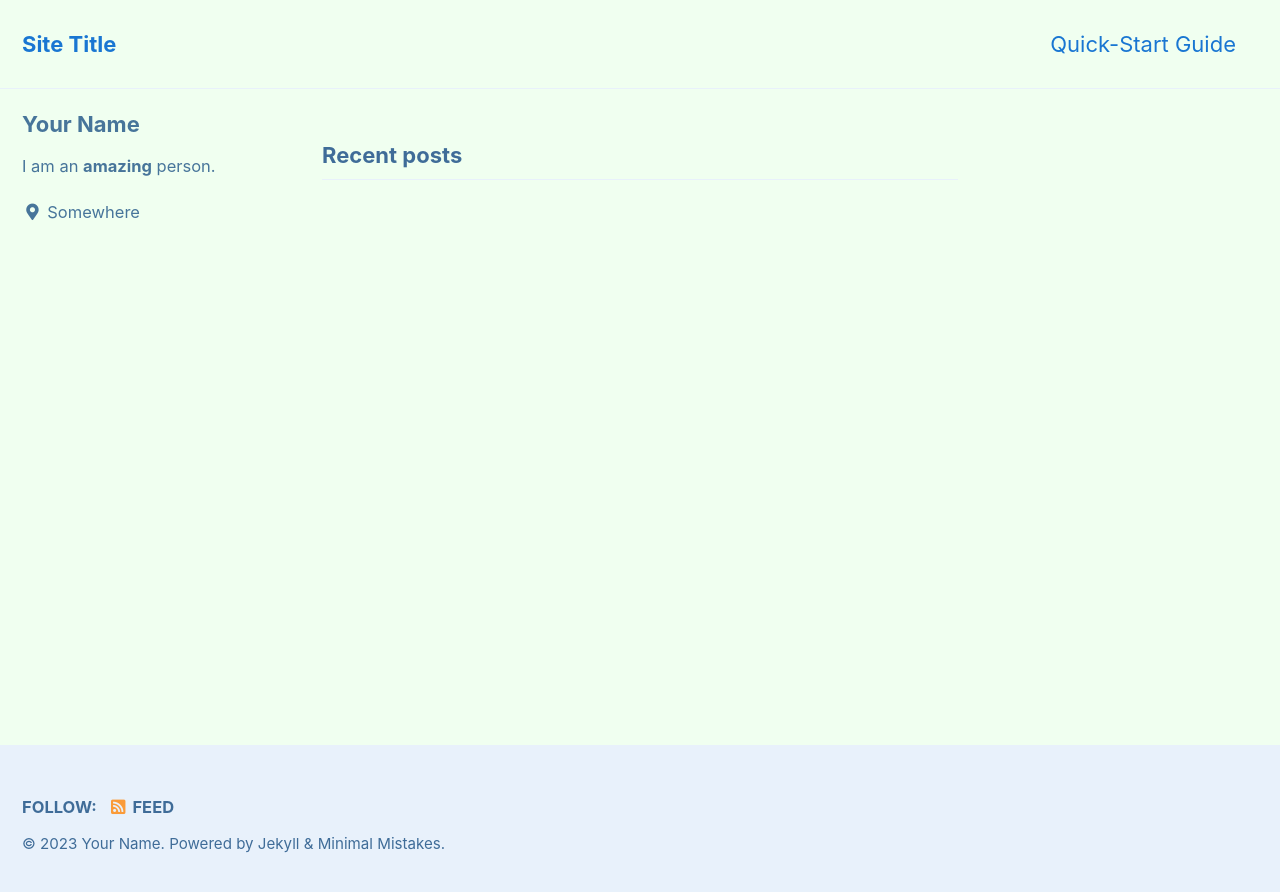
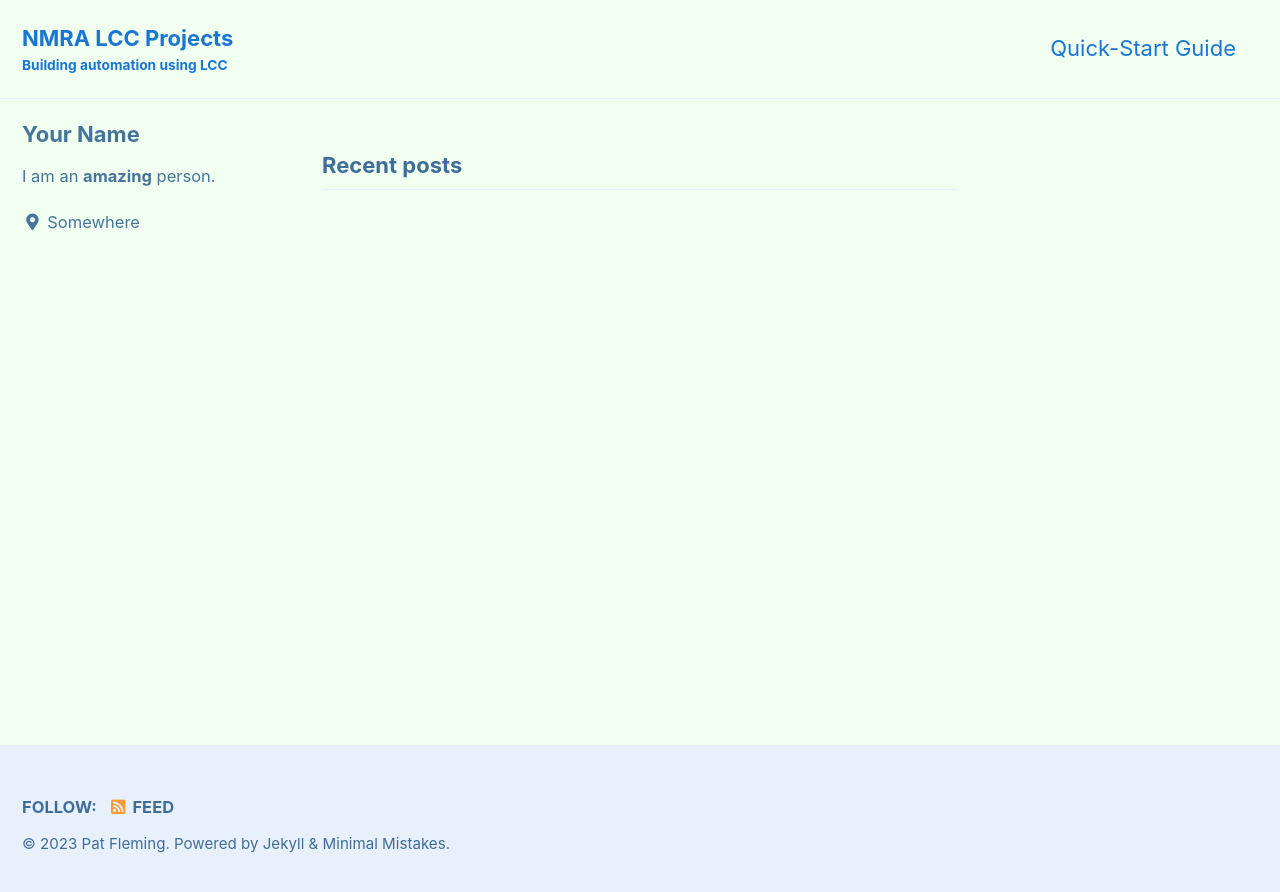
Before and after one commit to patfleming/patfleming.github.io, a Jekyll site: the page built from index.html, in a window 1280 px wide. Shown: the top 892 px of the page. Built offline with Jekyll 4.4.1, drawn with Linux system fonts in a browser that asks for light colours; cached includes are drawn as plain includes; the list of posts is cut into pages by our own code.

Commit message:
Update _config.yml

```diff
--- a/_config.yml
+++ b/_config.yml
@@ -16,18 +16,18 @@ minimal_mistakes_skin    : "aqua" # "air", "aqua", "contrast", "dark", "dirt", "
 
 # Site Settings
 locale                   : "en-US"
-title                    : "Site Title"
+title                    : "NMRA LCC Projects"
 title_separator          : "-"
-subtitle                 : # site tagline that appears below site title in masthead
-name                     : "Your Name"
-description              : "An amazing website."
+subtitle                 : "Building automation using LCC"
+name                     : "Pat Fleming"
+description              : "LCC related projects for adding more automation to a model train layout using NMRA LCC and Internet of Things (IOT) devices."
 url                      : # the base hostname & protocol for your site e.g. "https://mmistakes.github.io"
 baseurl                  : # the subpath of your site, e.g. "/blog"
 repository               : # GitHub username/repo-name e.g. "mmistakes/minimal-mistakes"
 teaser                   : # path of fallback teaser image, e.g. "/assets/images/500x300.png"
 logo                     : # path of logo image to display in the masthead, e.g. "/assets/images/88x88.png"
 masthead_title           : # overrides the website title displayed in the masthead, use " " for no title
-# breadcrumbs            : false # true, false (default)
+# breadcrumbs            : true # true, false (default)
 words_per_minute         : 200
 comments:
   provider               : # false (default), "disqus", "discourse", "facebook", "staticman", "staticman_v2", "utterances", "giscus", "custom"
```
